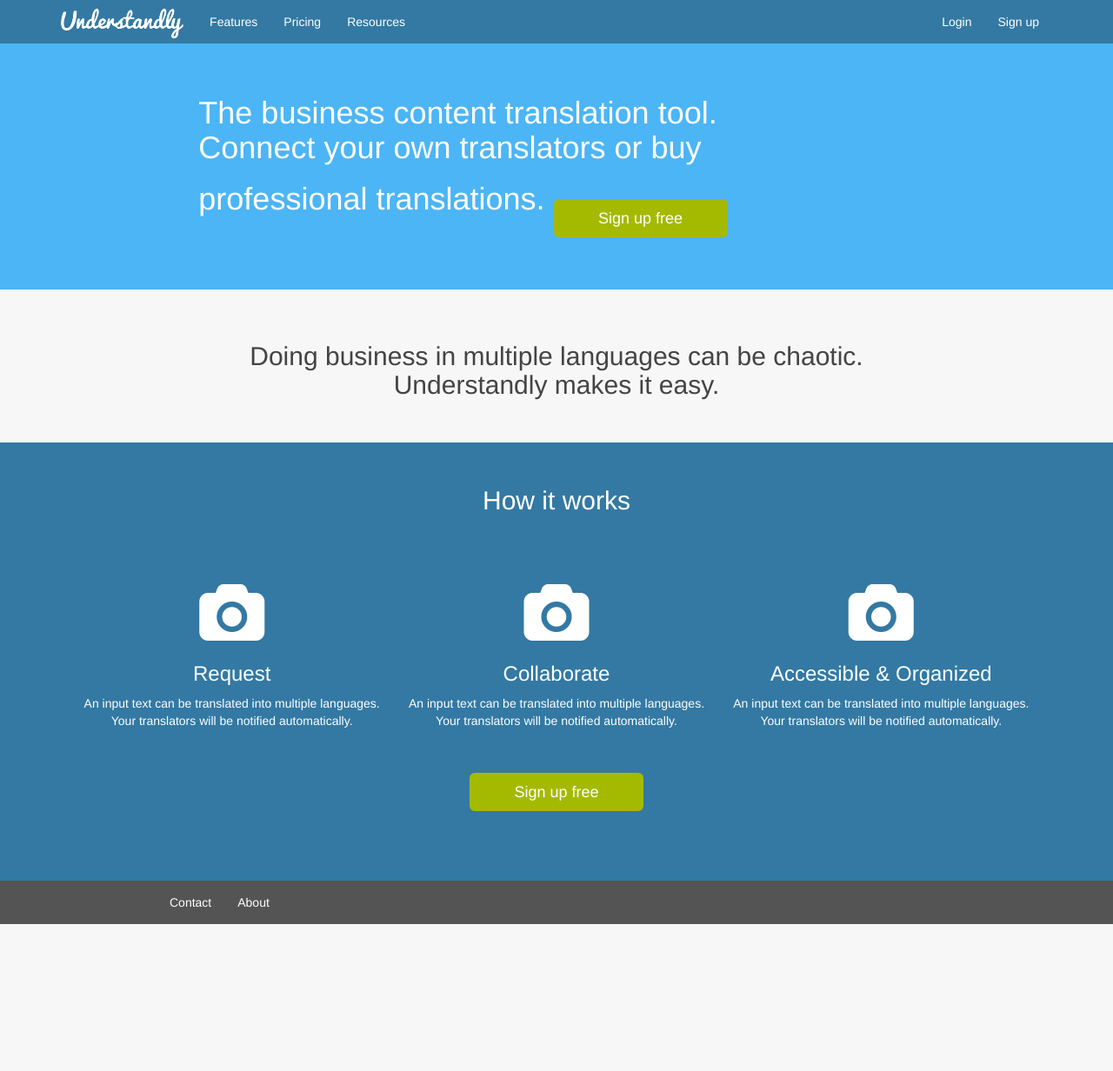
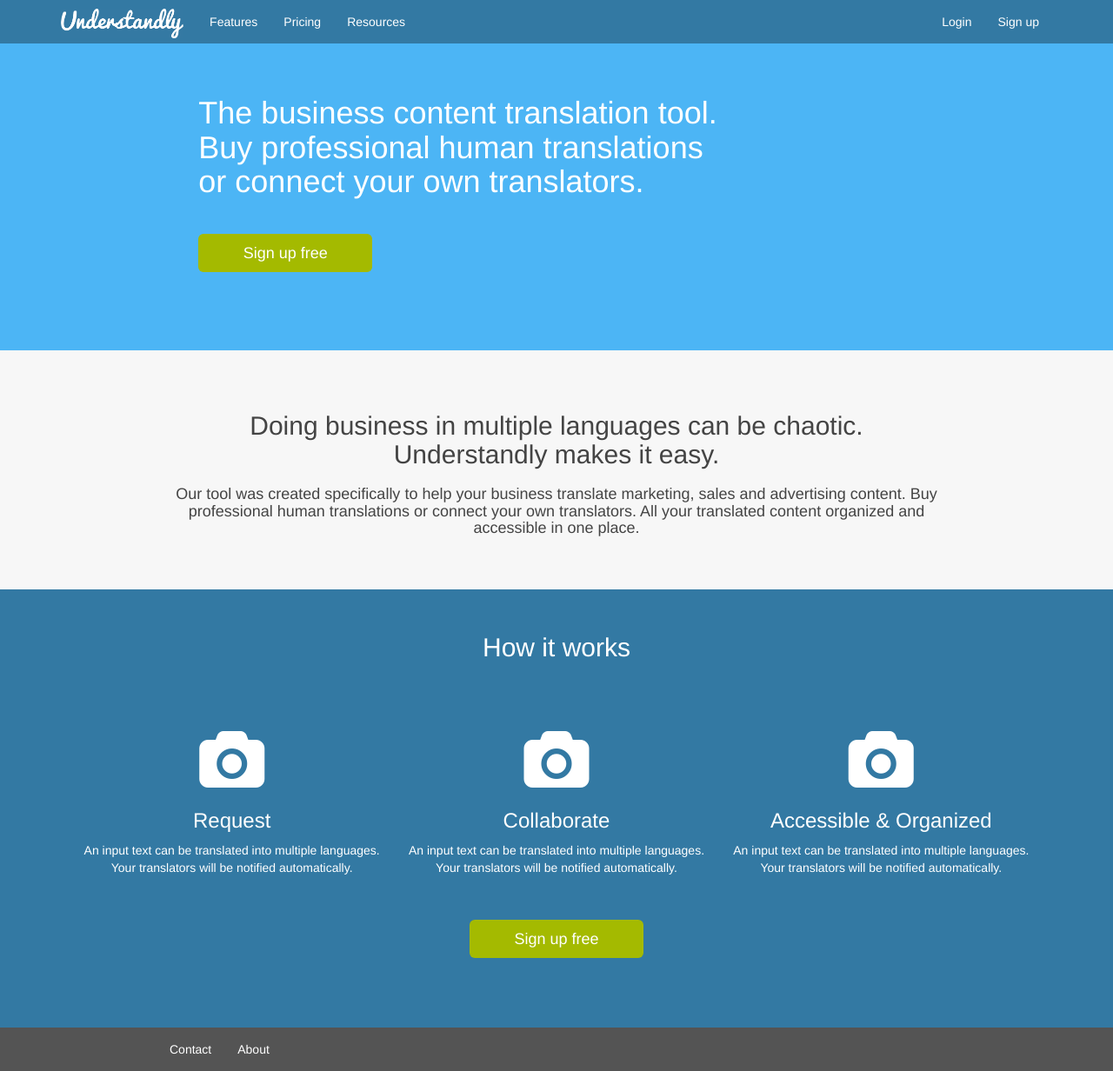
Before and after one commit to yhoiseth/www.understandly.com, a Jekyll site: the page built from index.html, in a window 1280 px wide. Shown: the whole page at 87% size. Built offline with Jekyll 4.4.1, drawn with Linux system fonts in a browser that asks for light colours; nearby versions of some CDN libraries; before the commit the page ends 1063 px from its top, so only the background shows below that.

Commit message:
content home

```diff
--- a/_layouts/default.html
+++ b/_layouts/default.html
@@ -9,18 +9,28 @@
 
     <div class="container-fluid">
       <div class="row page-container">
-        <div class="col-sm-6 col-sm-offset-2 padding-top-40px padding-bottom-10px">
-          <h1 class="text-white">The business content translation tool. Connect your own translators or buy professional translations.
-          <button type="button" class="btn btn-lg margin-top-40px btn-success btn-wide">Sign up free</button>
+        <div class="col-sm-6 col-sm-offset-2 padding-top-40px padding-bottom-40px">
+          <h1 class="text-white">The business content translation tool. Buy professional human translations or connect your own translators.
+          <br><button type="button" class="btn btn-lg margin-top-40px btn-success btn-wide">Sign up free</button>
           </h1>
         </div>
       </div>
       <div class="row">
-        <div class="col-sm-12 padding-top-40px padding-bottom-40px">
-          <h2 align="center">Doing business in multiple languages can be chaotic.<br>
-          Understandly makes it easy.
-          </h2>
-        </div>
+          <div class="container">
+            <div class="col-sm-12 padding-top-50px padding-bottom-50px">
+              <h2 align="center">Doing business in multiple languages can be chaotic.<br>
+              Understandly makes it easy.
+              </h2>
+                <div class="col-sm-10 col-sm-offset-1">
+                    <h4 align="center">
+                        Our tool was created specifically to help your business
+                        translate marketing, sales and advertising content.
+                        Buy professional human translations or connect your own translators.
+                        All your translated content organized and accessible in one place.
+                    </h4>
+                </div>
+            </div>
+          </div>
       </div>
         <div class="row container-how-it-works text-white">
            <div class="container">
--- a/css/main.scss
+++ b/css/main.scss
@@ -180,6 +180,15 @@
     padding-bottom: 40px;
 }
 
+.padding-top-50px{
+    padding-top: 50px;
+}
+
+.padding-bottom-50px{
+    padding-bottom: 50px;
+}
+
+
 .padding-top-5px{
     padding-top: 5px;
 }
@@ -189,7 +198,15 @@
 }
 
 .padding-right-10px{
-    padding-right: 10px;
+     padding-right: 10px;
+ }
+
+.padding-right-50px{
+    padding-right: 50px;
+}
+
+.padding-left-50px{
+    padding-left: 50px;
 }
 
 .padding-bottom-10px{
```
